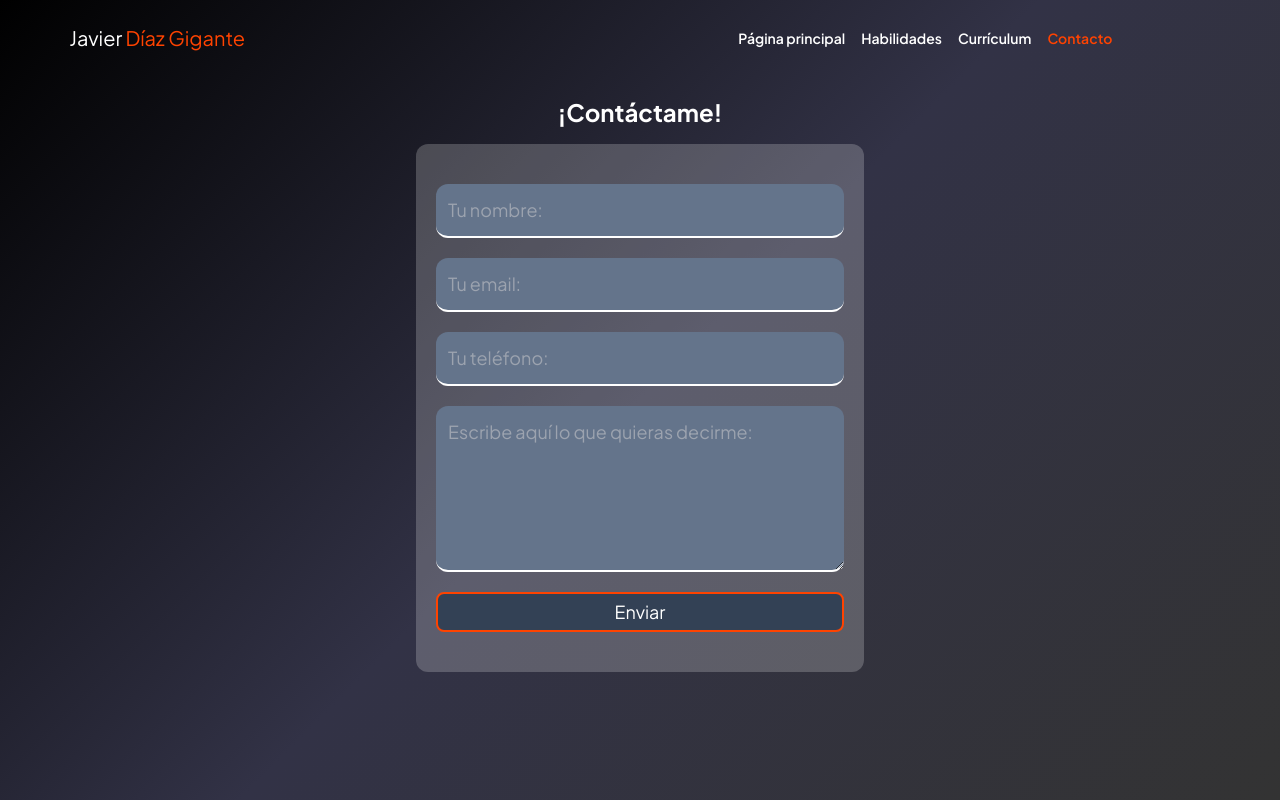
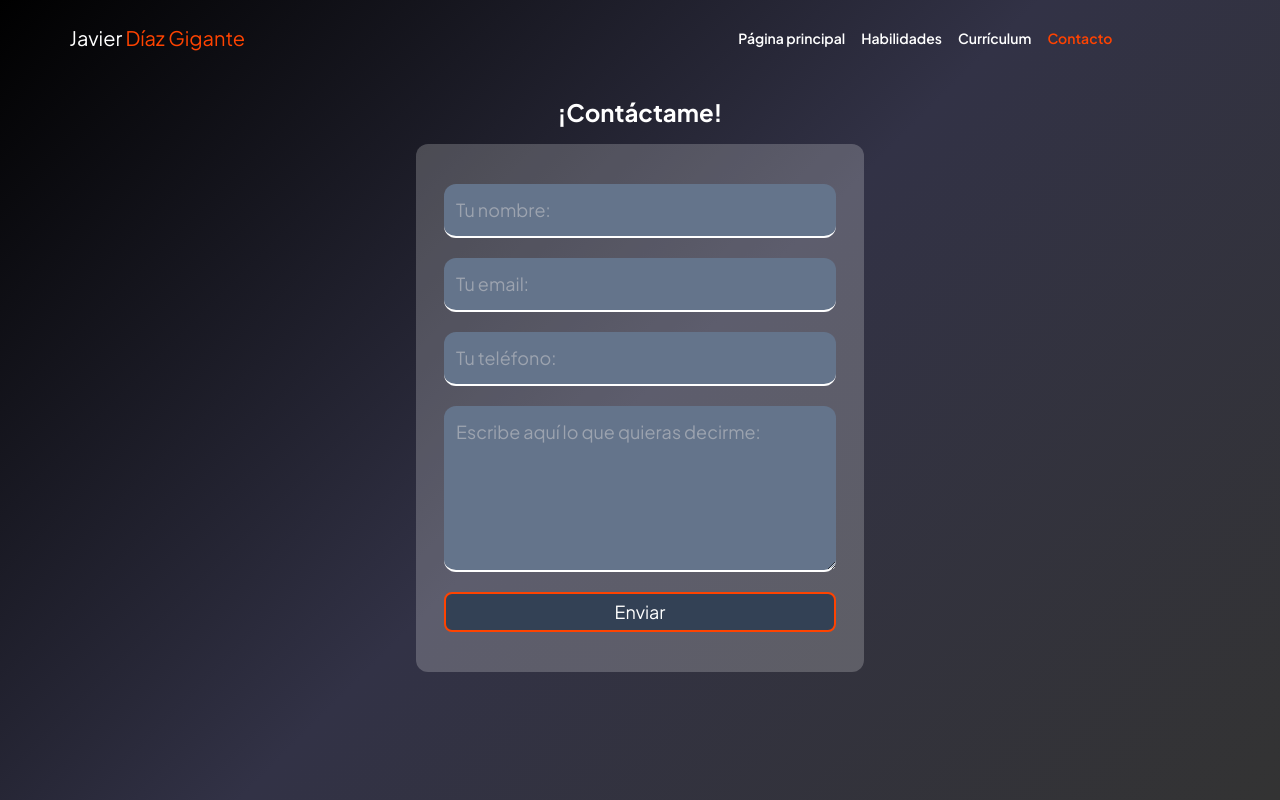
Before and after one commit to javigigante/my-resume, a Next.js app: page /contact in a window 1280 px wide. Built offline with nearby package versions, Linux system fonts and the light colour scheme.

Commit message:
Commit 0512204 14:10

```diff
--- a/components/forms/ContactForm.jsx
+++ b/components/forms/ContactForm.jsx
@@ -46,7 +46,7 @@
 
   return (
     <div className="w-full max-w-md glass md:px-5 md:py-10 py-5 rounded-xl">
-      <form ref={ form } onSubmit={ sendEmail } className="w-full flex flex-col gap-5 items-center justify-center">
+      <form ref={ form } onSubmit={ sendEmail } className="w-full flex flex-col gap-5 px-2 items-center justify-center">
         <input
           required
           type="text"
```
